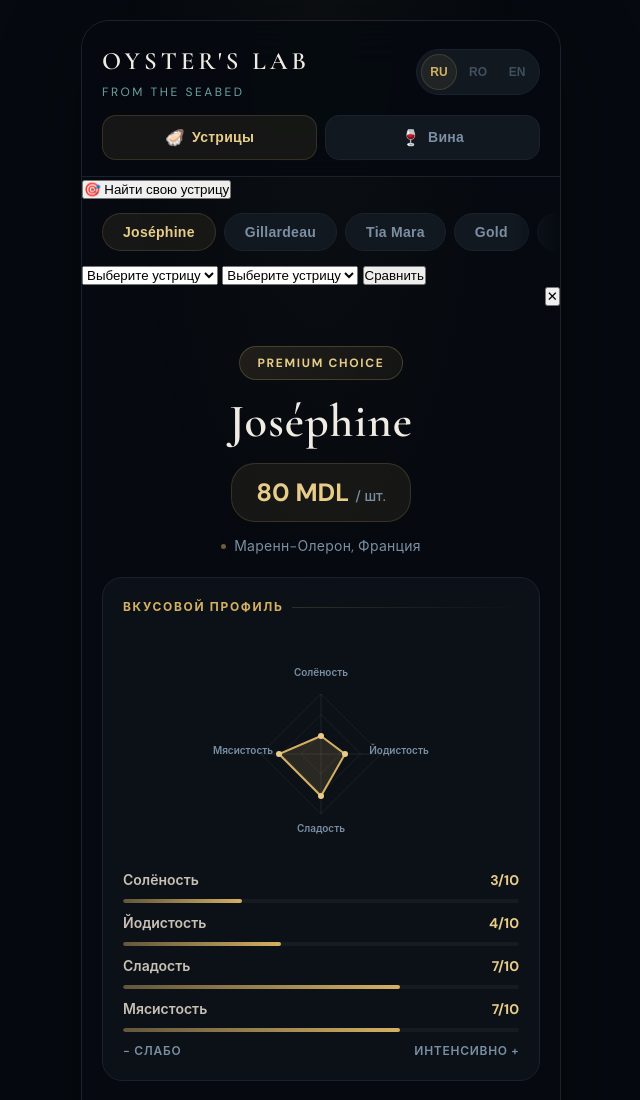
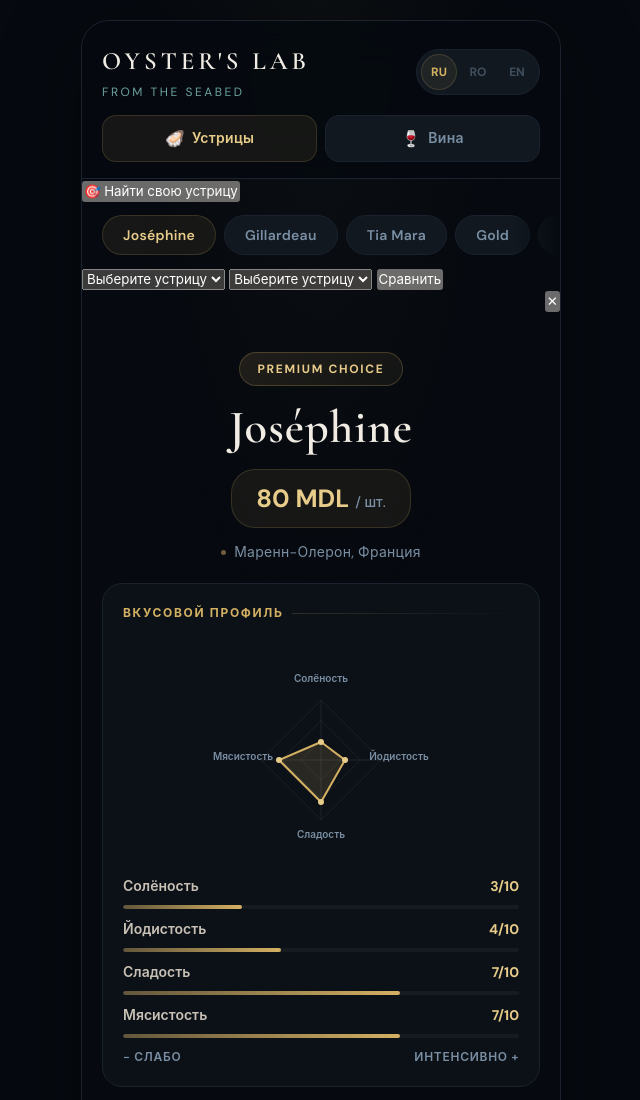
Before and after one commit to Wasilevz/oysters-lab, a plain HTML site: page index.html in a window 1280 px wide. Shown: the top 1100 px of the page, without its empty margins (319-959 px from the left). Drawn offline with nearby package versions, Linux system fonts and the light colour scheme.

Commit message:
Fix white fields: add dark color-scheme to form elements

```diff
--- a/index.html
+++ b/index.html
@@ -40,6 +40,12 @@
 
         *, *::before, *::after { box-sizing: border-box; margin: 0; padding: 0; }
         html { scroll-behavior: smooth; }
+
+        select, input, textarea, button {
+            font-family: inherit;
+            color-scheme: dark;
+        }
+        select option { background: var(--bg-card); color: var(--text); }
 
         body {
             background: var(--bg);
```
